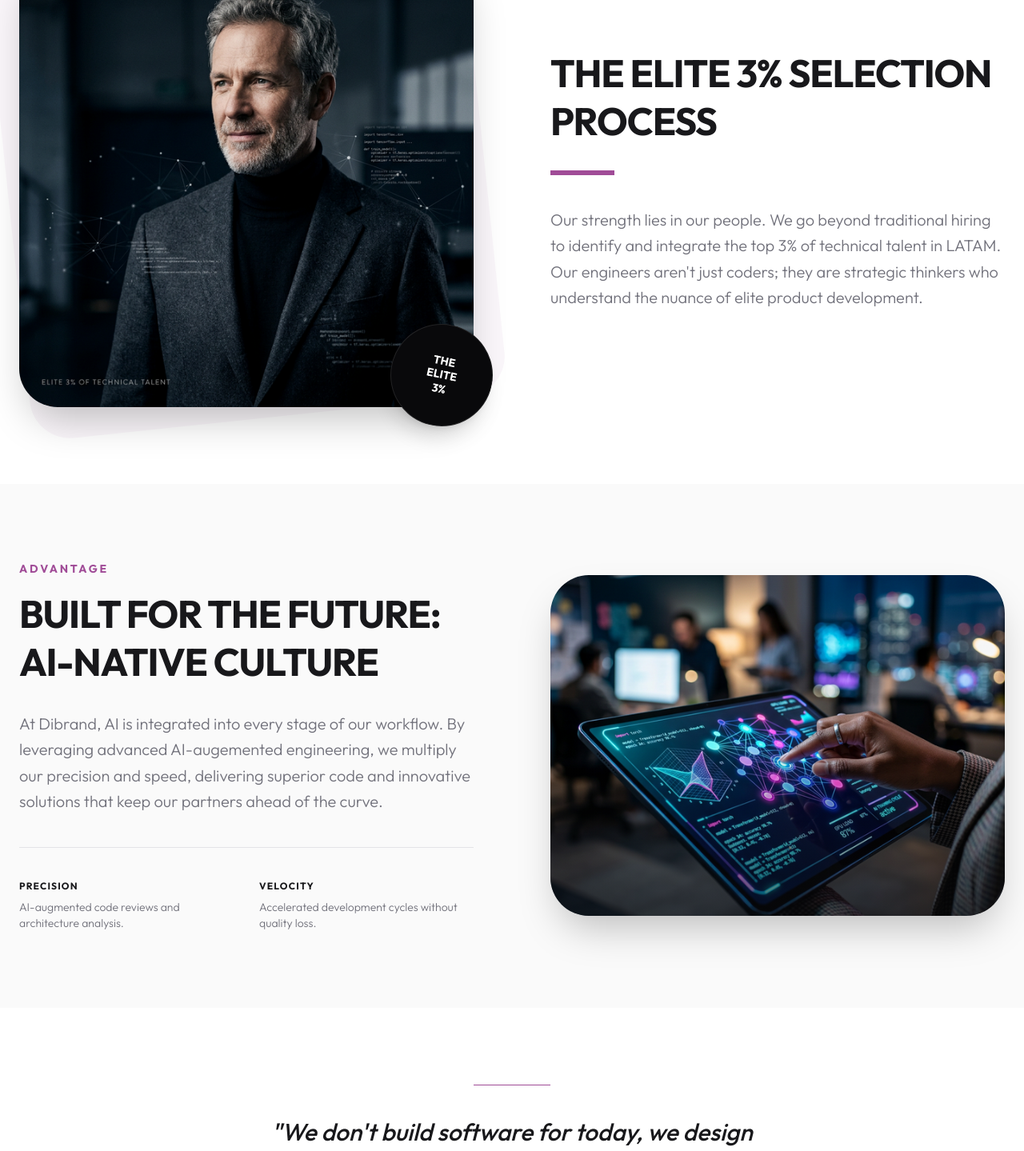
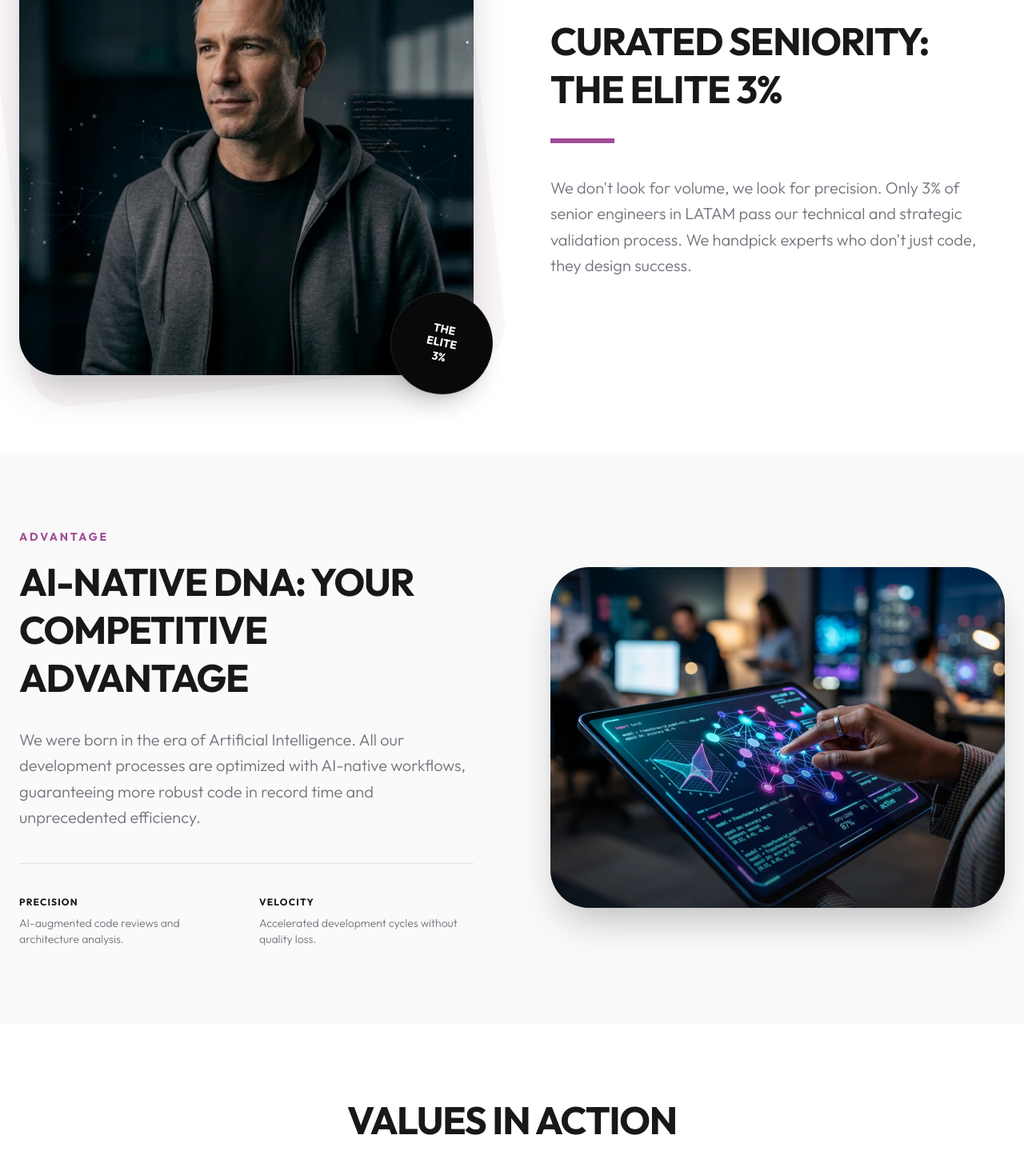
Before and after one commit to dibrand-dev/dibrand-redesign, a Next.js app: page /en/about in a window 1280 px wide. Shown: the part 1330-2769 px from the top of the page at 80% size. Built offline with nearby package versions, Linux system fonts and the light colour scheme.

Commit message:
feat: implement 'The Dibrand Essence' narrative and update Elite Talent image

```diff
--- a/app/[lang]/about/page.tsx
+++ b/app/[lang]/about/page.tsx
@@ -6,6 +6,7 @@ import AboutHero from '@/components/about/AboutHero';
 import EliteTalent from '@/components/about/EliteTalent';
 import AiNativeCulture from '@/components/about/AiNativeCulture';
 import MinimalStats from '@/components/about/MinimalStats';
+import BrandValues from '@/components/about/BrandValues';
 
 interface Props {
     params: Promise<{ lang: 'en' | 'es' }>;
@@ -45,25 +46,27 @@ export default async function AboutPage({ params }: Props) {
                 {/* 3. The Elite 3% Selection Process */}
                 <EliteTalent
                     dict={content.eliteTalent}
-                    imagePath="/images/elite-talent.png"
+                    imagePath="/images/talent.png"
                 />
 
-                {/* 4. AI-Native Culture Section */}
+                {/* 4. AI-Native DNA Section */}
                 <AiNativeCulture
                     dict={content.aiNative}
                     imagePath="/images/ai-culture.png"
                 />
 
-                {/* Closing CTA Section (Brief) */}
-                <section className="py-24 bg-white text-center">
-                    <div className="container mx-auto px-6 max-w-2xl">
-                        <div className="h-px w-24 bg-brand mx-auto mb-10" />
-                        <h3 className="text-2xl md:text-3xl font-outfit font-medium text-zinc-900 leading-tight mb-8 italic">
+                {/* 5. Values in Action (Impact Pillars) */}
+                <BrandValues dict={content.values} />
+
+                {/* Closing Phrase (Refined) */}
+                <section className="py-24 bg-zinc-50 border-t border-zinc-100">
+                    <div className="container mx-auto px-6 text-center max-w-3xl">
+                        <div className="h-0.5 w-12 bg-zinc-300 mx-auto mb-10" />
+                        <h3 className="text-2xl md:text-3xl font-outfit font-light text-zinc-900 leading-tight italic">
                             {lang === 'es'
-                                ? '"No construimos software para el hoy, diseñamos arquitecturas para el impacto del mañana."'
-                                : '"We don\'t build software for today, we design architectures for tomorrow\'s impact."'}
+                                ? "No construimos software para el hoy, diseñamos arquitecturas para el impacto del mañana."
+                                : "We don't build software for today, we design architectures for tomorrow's impact."}
                         </h3>
-                        <div className="h-px w-24 bg-brand mx-auto" />
                     </div>
                 </section>
             </main>
--- /dev/null
+++ b/components/about/BrandValues.tsx
@@ -0,0 +1,48 @@
+import React from 'react';
+import { Shield, Target, Users } from 'lucide-react';
+
+interface BrandValuesProps {
+    dict: {
+        title: string;
+        items: {
+            title: string;
+            desc: string;
+        }[];
+    };
+}
+
+export default function BrandValues({ dict }: BrandValuesProps) {
+    const icons = [Users, Target, Shield];
+
+    return (
+        <section className="py-24 bg-white">
+            <div className="container mx-auto px-6">
+                <div className="text-center mb-16">
+                    <h2 className="text-3xl md:text-5xl font-bold font-outfit text-zinc-900 tracking-tight uppercase">
+                        {dict.title}
+                    </h2>
+                    <div className="w-20 h-1.5 bg-brand mx-auto mt-6" />
+                </div>
+
+                <div className="grid grid-cols-1 md:grid-cols-3 gap-12">
+                    {dict.items.map((item, idx) => {
+                        const Icon = icons[idx] || Shield;
+                        return (
+                            <div key={idx} className="flex flex-col items-center text-center p-8 rounded-[2rem] bg-zinc-50 border border-zinc-100 group hover:shadow-xl transition-all duration-500">
+                                <div className="w-16 h-16 rounded-2xl bg-white shadow-sm flex items-center justify-center mb-6 group-hover:bg-brand transition-colors duration-500">
+                                    <Icon size={32} className="text-brand group-hover:text-white transition-colors duration-500" />
+                                </div>
+                                <h3 className="text-xl font-bold font-outfit text-zinc-900 mb-4 uppercase tracking-tight">
+                                    {item.title}
+                                </h3>
+                                <p className="text-zinc-500 font-outfit font-light leading-relaxed">
+                                    {item.desc}
+                                </p>
+                            </div>
+                        );
+                    })}
+                </div>
+            </div>
+        </section>
+    );
+}
--- a/dictionaries/en.json
+++ b/dictionaries/en.json
@@ -506,16 +506,33 @@
     },
     "about": {
         "hero": {
-            "title": "Engineering excellence for the next generation of global impact.",
-            "subtitle": "We are a boutique engineering firm dedicated to high-performance software and architectural resilience."
+            "title": "Engineering excellence for those who build the future.",
+            "subtitle": "We aren't just a software provider; we are the engineering engine that allows high-growth startups to scale without friction."
         },
         "eliteTalent": {
-            "title": "The Elite 3% Selection Process",
-            "desc": "Our strength lies in our people. We go beyond traditional hiring to identify and integrate the top 3% of technical talent in LATAM. Our engineers aren't just coders; they are strategic thinkers who understand the nuance of elite product development."
+            "title": "Curated Seniority: The Elite 3%",
+            "desc": "We don't look for volume, we look for precision. Only 3% of senior engineers in LATAM pass our technical and strategic validation process. We handpick experts who don't just code, they design success."
         },
         "aiNative": {
-            "title": "Built for the Future: AI-Native Culture",
-            "desc": "At Dibrand, AI is integrated into every stage of our workflow. By leveraging advanced AI-augemented engineering, we multiply our precision and speed, delivering superior code and innovative solutions that keep our partners ahead of the curve."
+            "title": "AI-Native DNA: Your Competitive Advantage",
+            "desc": "We were born in the era of Artificial Intelligence. All our development processes are optimized with AI-native workflows, guaranteeing more robust code in record time and unprecedented efficiency."
+        },
+        "values": {
+            "title": "Values in Action",
+            "items": [
+                {
+                    "title": "Partnership, not Outsourcing",
+                    "desc": "We merge with your team as a single engine. We are not an external entity, we are your execution partner."
+                },
+                {
+                    "title": "Obsession with Quality",
+                    "desc": "If it's not scalable, we don't build it. We maintain the elite boutique standard in every line of code."
+                },
+                {
+                    "title": "Radical Transparency",
+                    "desc": "Direct and honest communication. No unnecessary management layers, just engineers solving problems."
+                }
+            ]
         }
     }
 }
--- a/dictionaries/es.json
+++ b/dictionaries/es.json
@@ -506,16 +506,33 @@
     },
     "about": {
         "hero": {
-            "title": "Excelencia en ingeniería para la próxima generación de impacto global.",
-            "subtitle": "Somos una firma boutique de ingeniería dedicada al software de alto rendimiento y la resiliencia arquitectónica."
+            "title": "Excelencia en ingeniería para quienes construyen el futuro.",
+            "subtitle": "No somos solo un proveedor de software; somos el motor de ingeniería que permite a las startups de alto crecimiento escalar sin fricciones."
         },
         "eliteTalent": {
-            "title": "Proceso de Selección: El Elite 3%",
-            "desc": "Nuestra fuerza reside en nuestro equipo. Vamos más allá de la contratación tradicional para identificar e integrar al top 3% del talento técnico en LATAM. Nuestros ingenieros no solo programan; son pensadores estratégicos que dominan los matices del desarrollo de productos de élite."
+            "title": "Curated Seniority: El Elite 3%",
+            "desc": "No buscamos volumen, buscamos precisión. Solo el 3% de los ingenieros senior en LATAM superan nuestro proceso de validación técnica y estratégica. Seleccionamos cuidadosamente a expertos que no solo programan, sino que diseñan el éxito."
         },
         "aiNative": {
-            "title": "Nativos en IA: Una Cultura para el Futuro",
-            "desc": "En Dibrand, la Inteligencia Artificial está integrada en cada etapa de nuestro flujo de trabajo. Al potenciar nuestra ingeniería con IA, multiplicamos nuestra precisión y velocidad, entregando código superior y soluciones innovadoras que mantienen a nuestros socios a la vanguardia."
+            "title": "ADN AI-Native: Tu Ventaja Competitiva",
+            "desc": "Nacimos en la era de la Inteligencia Artificial. Todos nuestros procesos de desarrollo están optimizados con flujos de trabajo AI-native, garantizando código más robusto en tiempos récord y una eficiencia sin precedentes."
+        },
+        "values": {
+            "title": "Valores en Acción",
+            "items": [
+                {
+                    "title": "Partnership, no Outsourcing",
+                    "desc": "Nos fusionamos con tu equipo como un solo motor. No somos un ente externo, somos tu socio de ejecución."
+                },
+                {
+                    "title": "Obsesión por la Calidad",
+                    "desc": "Si no es escalable, no lo construimos. Mantenemos el estándar de boutique de élite en cada línea de código."
+                },
+                {
+                    "title": "Transparencia Radical",
+                    "desc": "Comunicación directa y honesta. Sin capas de gestión innecesarias, solo ingenieros resolviendo problemas."
+                }
+            ]
         }
     }
 }
```
Also changed, not shown: public/images/talent.png (added).
